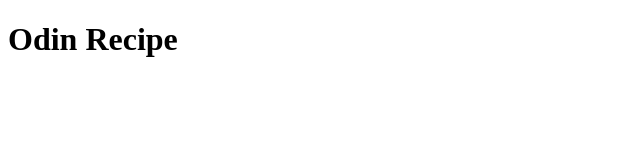
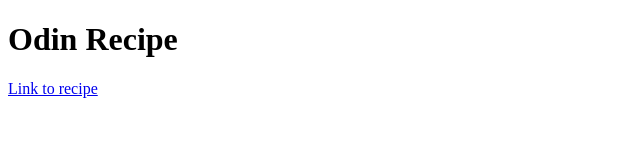
Before and after one commit to jcardibo/odin_recipe, a plain HTML site: page index.html in a window 1280 px wide. Shown: the whole page, without its empty margins (0-640 px from the left). Drawn offline with Linux system fonts and the light colour scheme.

Commit message:
add link to recipes

```diff
--- a/index.html
+++ b/index.html
@@ -8,7 +8,7 @@
 
   <body>
     <h1>Odin Recipe</h1>
-
+    <a href="./recipes/lasagna.html">Link to recipe</a>
   </body>
 
 </html>
```
